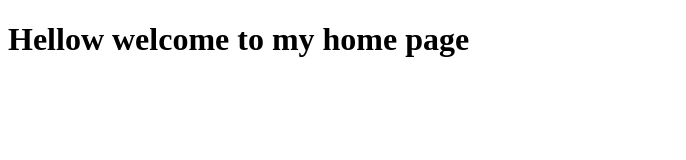
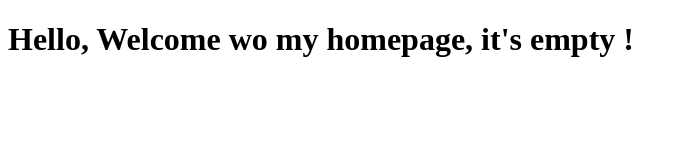
Before and after one commit to switer/switer.github.io, a plain HTML site: page index.html in a window 1280 px wide. Shown: the whole page, without its empty margins (0-686 px from the left). Drawn offline with Linux system fonts and the light colour scheme.

Commit message:
Update index.html

```diff
--- a/index.html
+++ b/index.html
@@ -4,6 +4,6 @@
 	<title>Switer's Homepage</title>
 </head>
 <body>
-	<h1>Hellow welcome to my home page</h1>
+	<h1>Hello, Welcome wo my homepage, it's empty !</h1>
 </body>
 </html>
```
